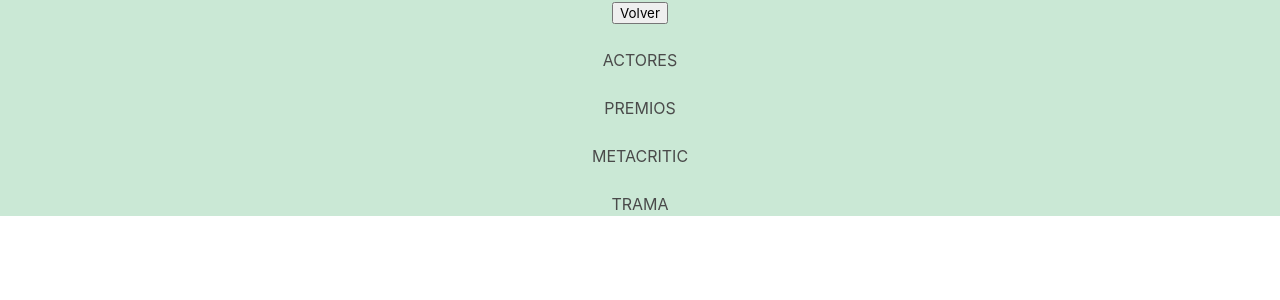
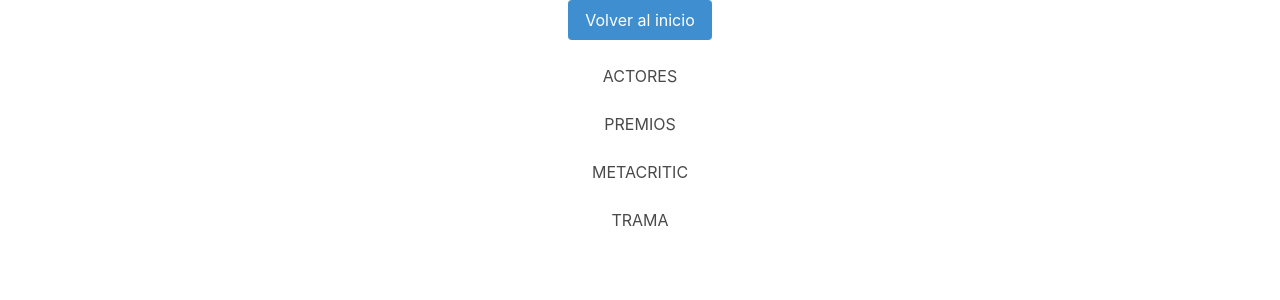
Before and after one commit to MissunderstoodKnight/proyecto-react, a React (Create React App) app: page /detail/1 in a window 1280 px wide. Shown: the top 300 px of the page. Built offline with nearby package versions, Linux system fonts and the light colour scheme; no server answers.

Commit message:
page 404

```diff
--- a/src/App.css
+++ b/src/App.css
@@ -1,7 +1,5 @@
 .App {
   text-align: center;
-  background-color: #CAE8D5;
-
 }
 
 .Title {
--- a/src/App.js
+++ b/src/App.js
@@ -5,6 +5,7 @@
 
 import { Home } from './pages/Home'
 import { Detail } from './pages/Detail';
+import { NotFound } from './pages/NotFound'
 
 class App extends Component {
 
@@ -14,6 +15,7 @@
         <Switch>
           <Route exact path='/' component={Home}/>
           <Route path='/detail/:id' component={Detail} />
+          <Route component={NotFound}/>
         </Switch>
       </div>
     );
--- /dev/null
+++ b/src/components/BackButton.js
@@ -0,0 +1,10 @@
+import React from 'react';
+import { Link } from 'react-router-dom';
+
+export const BackButton = () => (
+    <Link
+        className='button is-info'
+        to='/'>
+        Volver al inicio
+    </Link>
+)
--- a/src/pages/Detail.js
+++ b/src/pages/Detail.js
@@ -1,5 +1,6 @@
 import React, { Component } from 'react';
 import PropTypes from 'prop-types';
+import { BackButton } from '../components/BackButton';
 
 const API_KEY = '30268e86'
 
@@ -24,10 +25,6 @@
         })
     }
 
-    _goBack () {
-        window.history.back()
-    }
-
     componentDidMount () {
         console.log(this.props)
         const { id } = this.props.match.params
@@ -39,7 +36,7 @@
         this.state.movie
         return(
             <div>
-                <button onClick={this._goBack}>Volver</button>
+                <BackButton />
                 <h1>{Title}</h1>
                 <img alt="" src={Poster} />
                 <h2>ACTORES</h2>
--- /dev/null
+++ b/src/pages/NotFound.js
@@ -0,0 +1,10 @@
+import React from 'react';
+import { BackButton } from '../components/BackButton';
+
+export const NotFound = () => (
+    <div>
+        <h1 className='title'>404</h1>
+        <h2 className='subtitle'>Page not found</h2>
+        <BackButton />
+    </div>
+)
```
